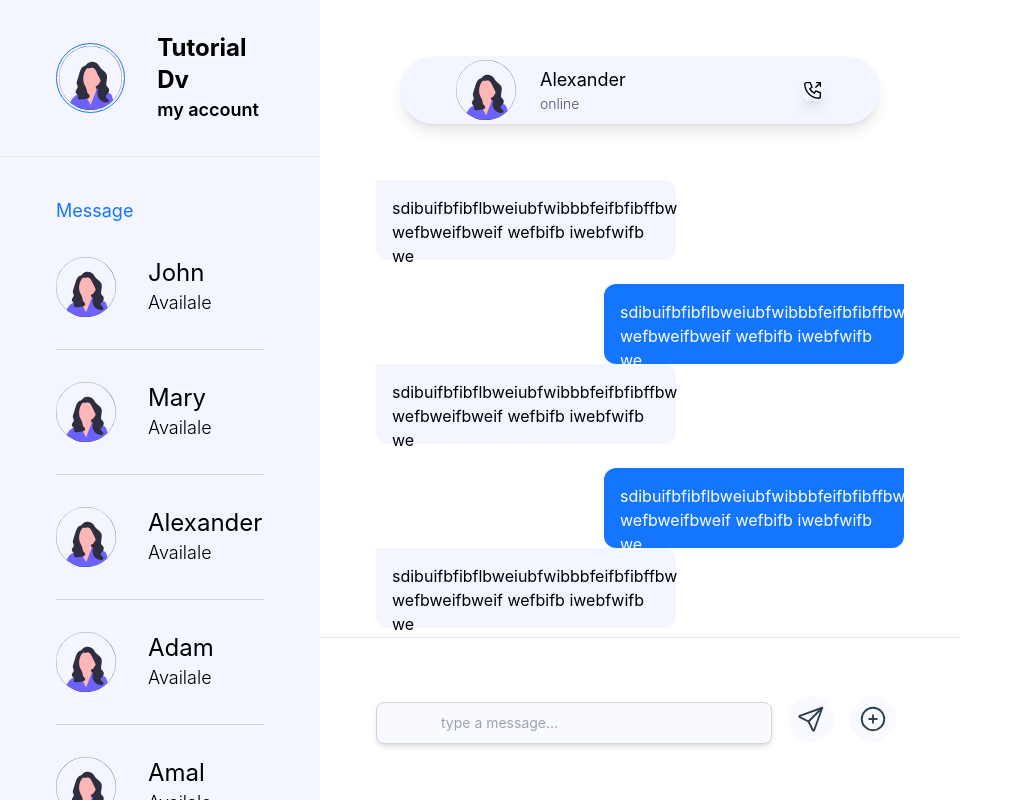
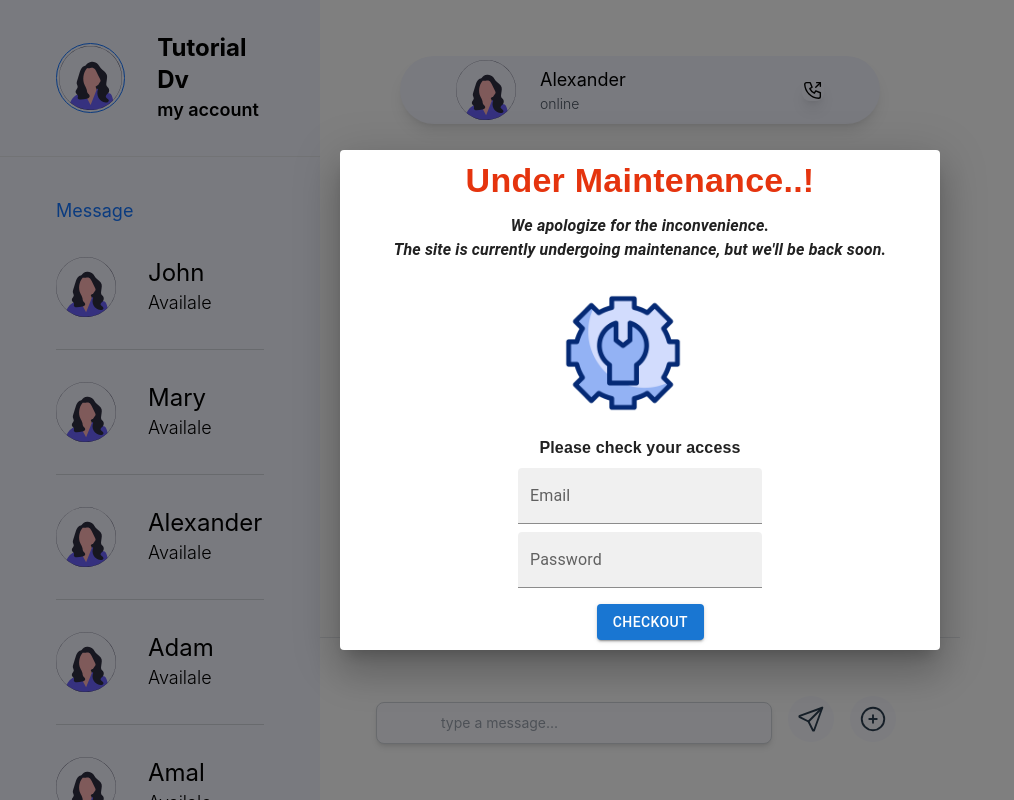
Before and after one commit to IT21239298/MERN-Stack-Messenger-Clone, a React (Create React App) app in the folder client/: page / in a window 1280 px wide. Shown: the top 800 px of the page, without its empty margins (0-1014 px from the left). Built offline with nearby package versions, Linux system fonts and the light colour scheme.

Commit message:
maintain page

```diff
--- a/client/package.json
+++ b/client/package.json
@@ -3,6 +3,11 @@
   "version": "0.1.0",
   "private": true,
   "dependencies": {
+    "@emotion/react": "^11.11.3",
+    "@emotion/styled": "^11.11.0",
+    "@material/button": "^14.0.0",
+    "@material/dialog": "^14.0.0",
+    "@mui/material": "^5.15.5",
     "@testing-library/jest-dom": "^5.17.0",
     "@testing-library/react": "^13.4.0",
     "@testing-library/user-event": "^13.5.0",
--- /dev/null
+++ b/client/src/components/maintenance.js
@@ -0,0 +1,107 @@
+import * as React from "react";
+import Button from "@mui/material/Button";
+import Dialog from "@mui/material/Dialog";
+import DialogActions from "@mui/material/DialogActions";
+import Box from "@mui/material/Box";
+import TextField from "@mui/material/TextField";
+import { Grid, Typography } from "@mui/material";
+import maintenance_img from "../assets/maintenance.gif";
+import styled from "@emotion/styled";
+
+export default function Maintenance() {
+  const [open, setOpen] = React.useState(false);
+
+  const handleClose = () => {
+    setOpen(false);
+  };
+
+  React.useEffect(() => {
+    setOpen(true);
+  }, []);
+
+  // Define width and height variables
+  const dialogWidth = "600px";
+  const dialogHeight = "500px";
+
+  //img style
+  const styles = {
+
+    width: "150px",
+    height: "150px",
+    marginLeft: "200px",
+  };
+
+  return (
+    <React.Fragment>
+      <Dialog
+        open={open}
+        aria-labelledby="alert-dialog-title"
+        aria-describedby="alert-dialog-description"
+      >
+        <Box
+          component="form"
+          sx={{
+            "& > :not(style)": { m: 1 },
+            width: dialogWidth, // Set width here
+            height: dialogHeight, // Set height here
+            textAlign: "center",
+          }}
+          noValidate
+          autoComplete="off"
+        >
+          <Grid>
+            <Typography
+              variant="h4"
+              gutterBottom
+              sx={{
+                textAlign: "center",
+                fontWeight: "bold",
+                fontFamily: "Raleway, Arial",
+                color: "#E5340E",
+                marginTop:'10px'
+              }}
+            >
+               Under Maintenance..!
+            </Typography>
+            <Typography
+              variant="body1"
+              paragraph
+              sx={{
+                textAlign: "center",
+                fontWeight: "bold",
+                fontStyle: "italic",
+              }}
+            >
+              We apologize for the inconvenience.
+              <br /> The site is currently undergoing maintenance, but we'll be
+              back soon.{" "}
+            </Typography>
+          </Grid>
+          <Grid>
+            <img alt="maintenance_img" src={maintenance_img} style={styles} />
+          </Grid>
+          <Grid>
+            <Typography sx={{ textAlign: "center", fontWeight: "bold",fontFamily: 'sans-serif', }}>
+              Please check your access
+            </Typography>
+          </Grid>
+          <Grid>
+            <TextField id="filled-basic" label="Email" variant="filled" />
+          </Grid>
+          <Grid>
+            <TextField id="filled-basic" label="Password"   type="password" variant="filled" />
+          </Grid>
+          <DialogActions>
+            <Button
+              variant="contained"
+              onClick={handleClose}
+              sx={{ marginRight: "220px" }}
+            >
+              CheckOut
+            </Button>
+          </DialogActions>
+        </Box>
+      </Dialog>
+    </React.Fragment>
+  );
+}
--- a/client/src/modules/Dashbord/index.js
+++ b/client/src/modules/Dashbord/index.js
@@ -1,6 +1,7 @@
 import React from "react";
 import Avatar from "../../assets/avatar.svg";
 import Input from "../../components/Input";
+import Maintenance from "../../components/maintenance";
 
 const Dashbord = () => {
   const contacts = [
@@ -37,6 +38,7 @@ const Dashbord = () => {
   ];
   return (
     <div className="w-screen flex">
+      <Maintenance/>
       <div className="w-[25%]  h-screen bg-secondary">
         <div className="flex items-center my-8 mx-14">
           <div className="border border-primary p-[2px] rounded-full">
```
Also changed, not shown: client/src/assets/maintenance.gif (added), 1 other file (tests, documents, lock files or other folders).
